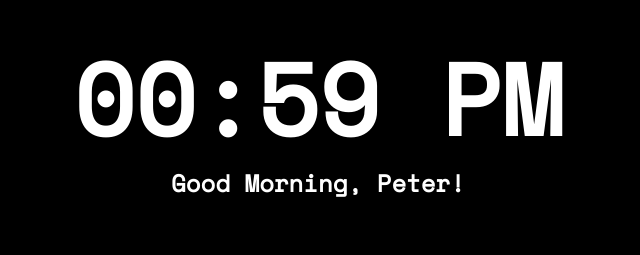
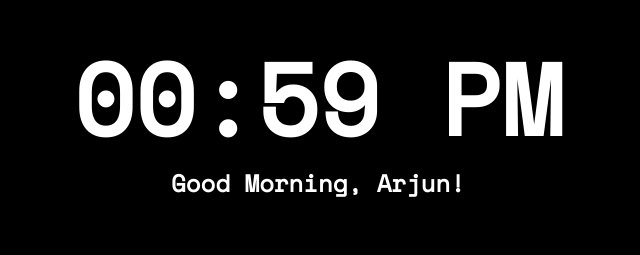
Before and after one commit to garchaa/mirror, a plain HTML site: page index.html in a window 1280 px wide. Shown: the part 249-504 px from the top of the page, 322-962 px from the left. Drawn offline with nearby package versions, Linux system fonts and the light colour scheme.

Commit message:
Update index.html

```diff
--- a/index.html
+++ b/index.html
@@ -41,7 +41,7 @@
     <div class="break"></div>
     <div id="main">
         <h1><span id="hrs">00</span>:<span id="min">00</span> <span id="am-pm">PM</span></h1>
-        <h2>Good <span id="greeting">Morning</span>, Peter!</h2>
+        <h2>Good <span id="greeting">Morning</span>, Arjun!</h2>
     </div>
     <h4>Lookin' Good!</h4>
 
```
